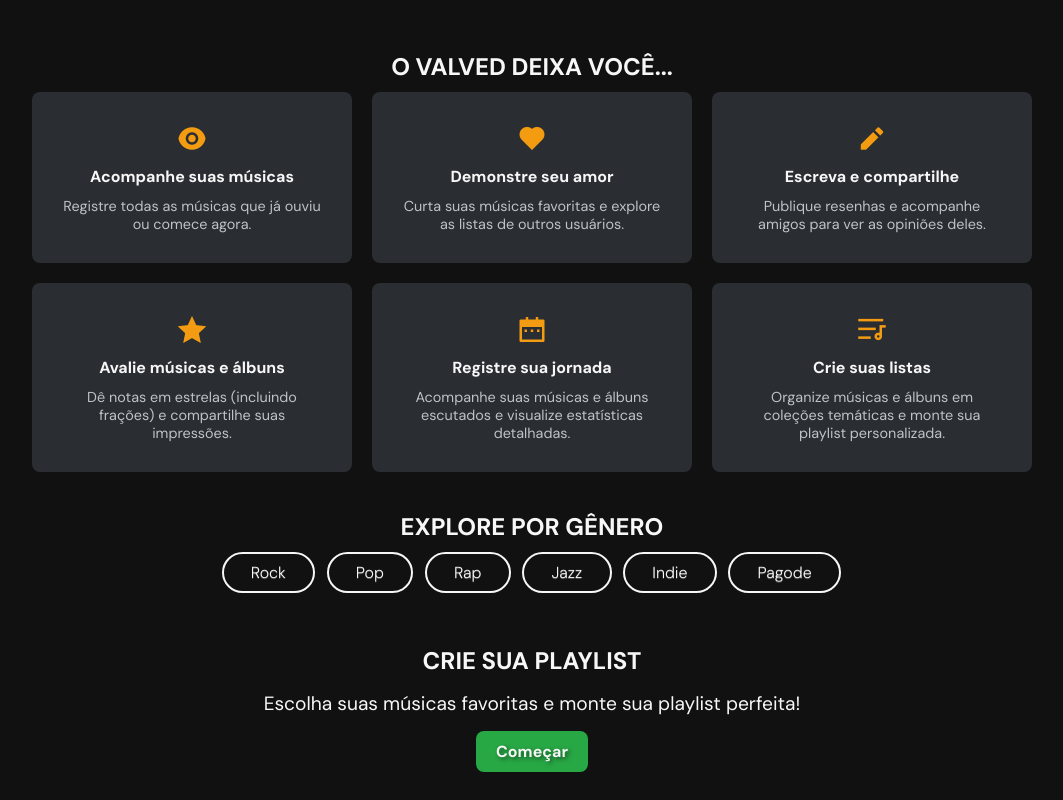
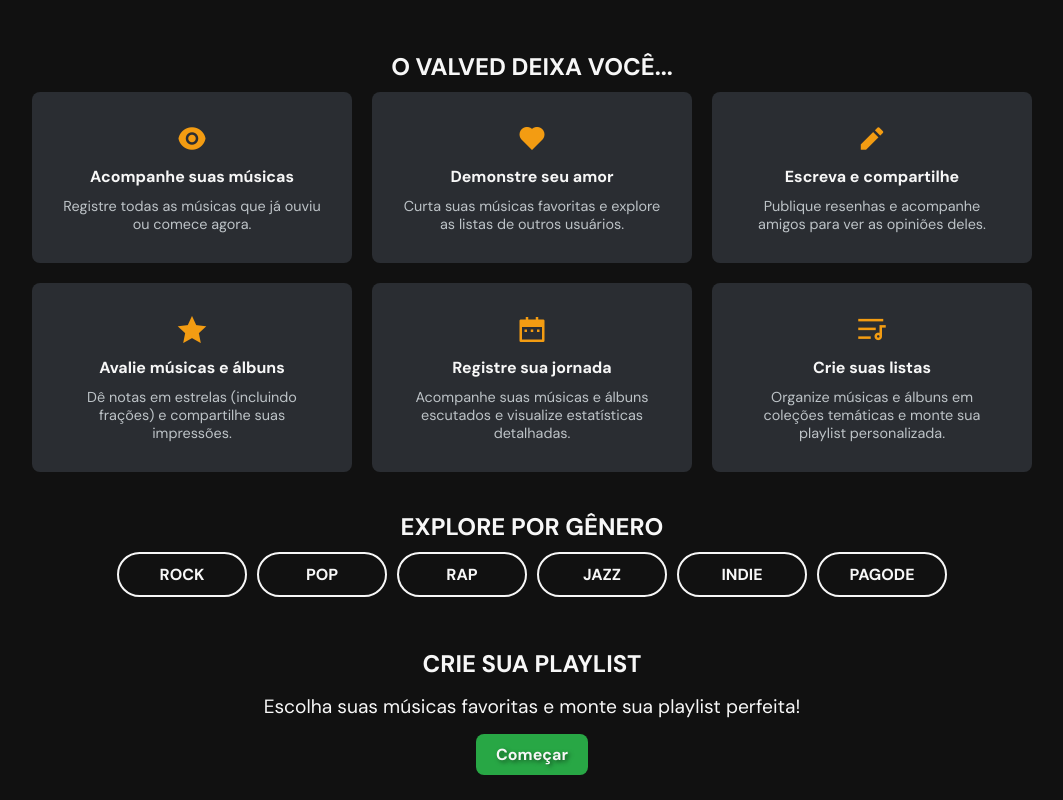
Before and after one commit to 21lucasbarros/valved, a React (Vite) app: page / in a window 1280 px wide. Shown: the part 1191-1991 px from the top of the page, without its empty margins (108-1171 px from the left). Built offline with nearby package versions, Linux system fonts and the light colour scheme.

Commit message:
atualizacao: mudancas no css do projeto

```diff
--- a/src/components/Principal/Main.css
+++ b/src/components/Principal/Main.css
@@ -158,23 +158,28 @@
 }
 
 .generos__conteudo__generos__botao {
-    display: inline-block;
-    padding: 0.5em 1.7em;
-    margin: 0 0.1em 0.1em 0;
-    border: 0.16em solid var(--corBranco);
-    border-radius: 2em;
-    box-sizing: border-box;
+    position: relative;
+    outline: none;
     text-decoration: none;
+    border-radius: 50px;
+    display: flex;
+    justify-content: center;
+    align-items: center;
+    cursor: pointer;
+    text-transform: uppercase;
+    height: 45px;
+    width: 130px;
+    opacity: 1;
+    background-color: transparent;
+    border: 2px solid var(--corBranco);
     font-family: var(--fontPrincipal);
     font-size: 1rem;
-    font-weight: 300;
+    font-weight: bold;
     color: var(--corBranco);
-    text-shadow: 0 0.04em 0.04em rgba(255, 255, 255, 0.253);
     text-align: center;
-    transition: all 0.2s;
+    transition: all 0.3s ease-in-out;
     position: relative;
     overflow: hidden;
-    background-color: transparent;
 }
 
 .generos__conteudo__generos__botao::after {
@@ -185,18 +190,68 @@
     top: 0;
     left: 0;
     background-color: rgba(255, 255, 255, 0);
-    transition: background-color 0.2s;
-    border-radius: 2em;
+    transition: background-color 0.3s ease-in-out;
+    border-radius: 50px;
     z-index: -1;
 }
 
 .generos__conteudo__generos__botao:hover {
+    animation: bn54rotate 0.7s ease-in-out both;
+    transform: scale(1.05);
     color: var(--corPreto);
-    transform: scale(1.05);
 }
 
 .generos__conteudo__generos__botao:hover::after {
-    background-color: rgb(255, 255, 255);
+    background-color: rgba(255, 255, 255, 1);
+}
+
+.generos__conteudo__generos__botao:hover span {
+    animation: bn54storm 0.7s ease-in-out both;
+    animation-delay: 0.06s;
+}
+
+@keyframes bn54rotate {
+    0% {
+        transform: rotate(0deg) translate3d(0, 0, 0);
+    }
+
+    25% {
+        transform: rotate(3deg) translate3d(0, 0, 0);
+    }
+
+    50% {
+        transform: rotate(-3deg) translate3d(0, 0, 0);
+    }
+
+    75% {
+        transform: rotate(1deg) translate3d(0, 0, 0);
+    }
+
+    100% {
+        transform: rotate(0deg) translate3d(0, 0, 0);
+    }
+}
+
+@keyframes bn54storm {
+    0% {
+        transform: translate3d(0, 0, 0) translateZ(0);
+    }
+
+    25% {
+        transform: translate3d(4px, 0, 0) translateZ(0);
+    }
+
+    50% {
+        transform: translate3d(-3px, 0, 0) translateZ(0);
+    }
+
+    75% {
+        transform: translate3d(2px, 0, 0) translateZ(0);
+    }
+
+    100% {
+        transform: translate3d(0, 0, 0) translateZ(0);
+    }
 }
 
 .playlist {
```
